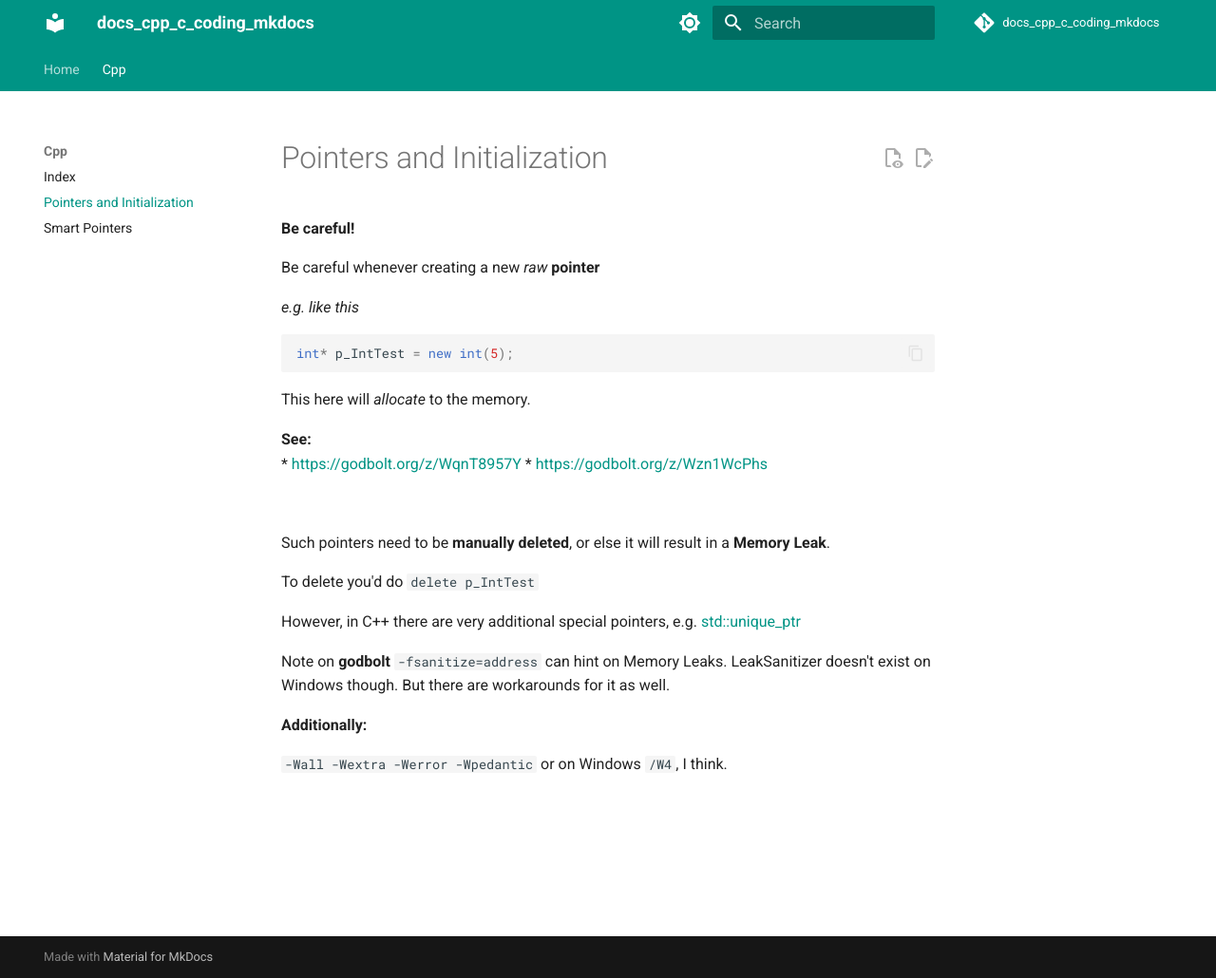
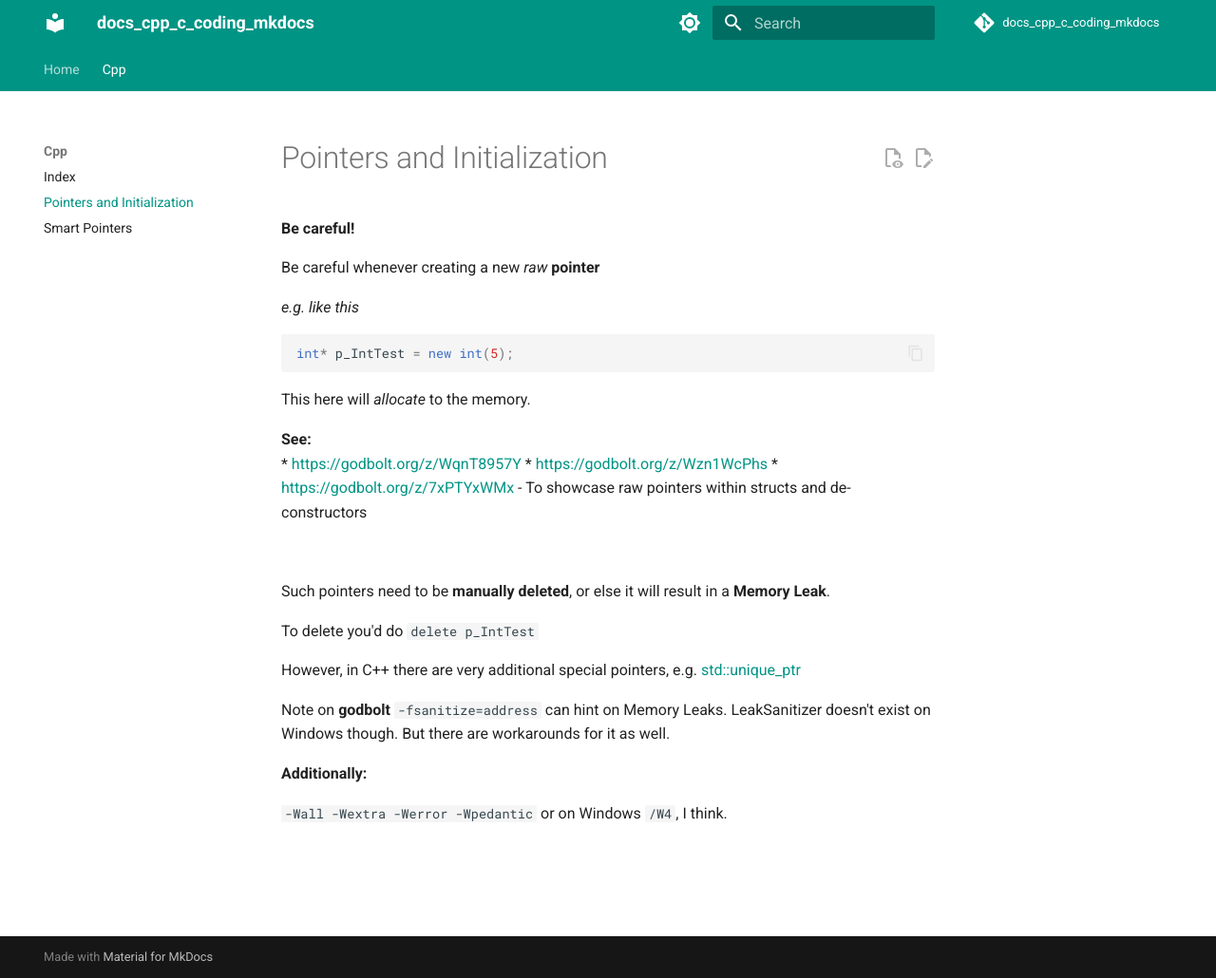
Before and after one commit to karl-police/docs_cpp_c_coding, an MkDocs documentation site: the page built from docs/cpp/Pointers_and_Initialization.md, in a window 1280 px wide and 1030 px high. Shown: the whole window at 95% size. Built offline with MkDocs 1.6.1 and Material for MkDocs 9.7.7, drawn with Linux system fonts in a browser that asks for light colours; comment, search, counter and statistics services are not loaded.

Commit message:
Update Pointers_and_Initialization.md

```diff
--- a/docs/cpp/Pointers_and_Initialization.md
+++ b/docs/cpp/Pointers_and_Initialization.md
@@ -14,6 +14,7 @@ This here will _allocate_ to the memory.
 **See:**<br>
 * https://godbolt.org/z/WqnT8957Y
 * https://godbolt.org/z/Wzn1WcPhs
+* https://godbolt.org/z/7xPTYxWMx - To showcase raw pointers within structs and de-constructors
 
 
 <br>
```
